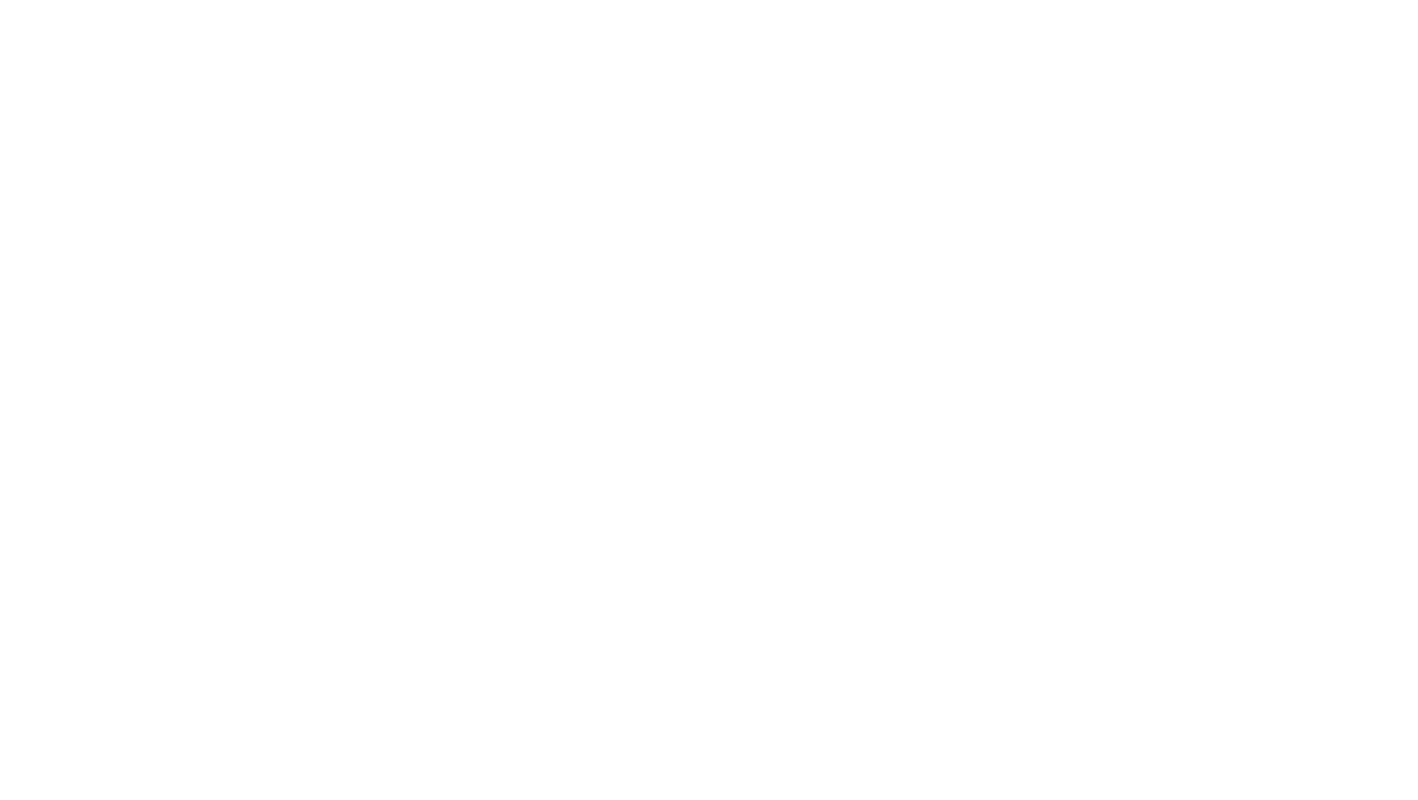
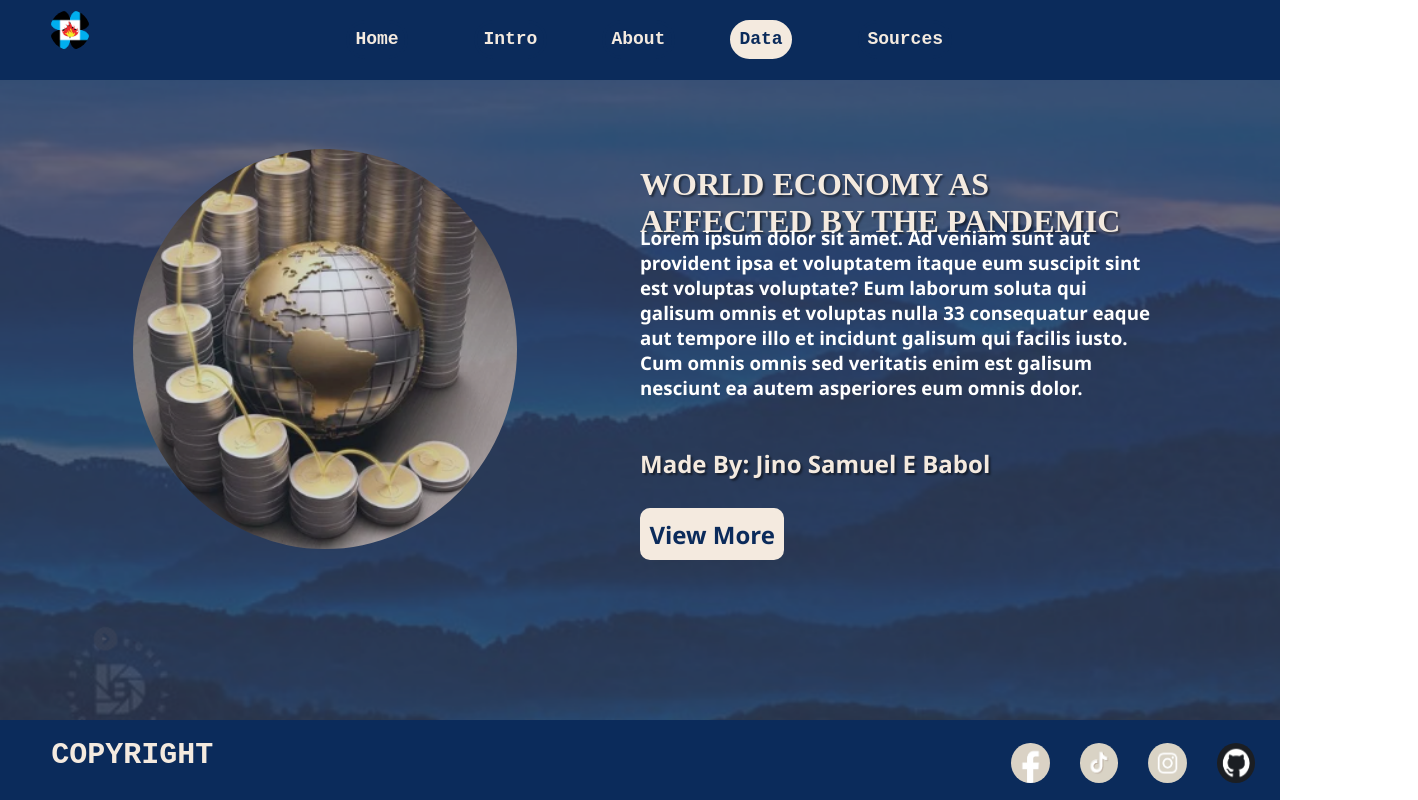
Before and after one commit to o-jino/Q1_GFA3_Li_JSBabol, a plain HTML site: page Data.html in a window 1280 px wide. Shown: the whole page, 1418 px wide, since content can reach past the window. Drawn offline with Linux system fonts and the light colour scheme.

Commit message:
Add files via upload

```diff
--- a/About.html
+++ b/About.html
@@ -0,0 +1,64 @@
+<!DOCTYPE html>
+<html lang="en">
+<head>
+    <meta charset="UTF-8">
+    <meta name="viewport" content="width=device-width, initial-scale=1.0">
+    <title>Menubar</title>
+</head>
+<body>
+    <div id="navbar" >
+        <div>
+            <div class="Pages">
+                <img id="logo" src="images/pisay-icon.png" >
+
+                <a id="Hometext" href="Home.html">   Home  </a>
+                <a id="Introtext" href="Intro.html">  Intro  </a>
+                <a id="Aboutpagetext" href="About.html">  About  </a>
+                <a id="Datatext" href="Data.html">   Data  </a>
+                <a id="Sourcestext" href="Sources.html"> Sources </a>
+
+            </div>
+        </div>
+    </div>
+
+    <div class = "banner">
+
+        <div class="Homecontent" >
+            <img id="Home-image" src="images/Home-Image.png" >
+            <h1>
+                WORLD ECONOMY AS
+                <br>
+                AFFECTED BY THE PANDEMIC
+            </h1>
+            <h3>
+                Lorem ipsum dolor sit amet. Ad veniam sunt aut provident ipsa et voluptatem itaque eum suscipit sint est voluptas voluptate? Eum laborum soluta qui galisum omnis et
+                voluptas nulla 33 consequatur eaque aut tempore illo et incidunt galisum qui facilis iusto. Cum omnis omnis sed veritatis enim est galisum nesciunt ea autem asperiores
+                eum omnis dolor.
+            <h2>
+                Made By: Jino Samuel E Babol
+            </h2>
+
+         <a href="Intro.html"> View More </a>
+        </div>
+    </div>
+
+    <div class="footer">
+       <br>
+        <div class="links">
+            <div id="link"><a href="https://github.com/o-jino/Q1_AA2_Li_JSBabol"><img src="images/Githib-Icon.png"></a></div>
+            <div id="link"><a href="https://www.instagram.com/jinoooo__b/"><img src="images/Instagram-Icon.png"></a></div>
+            <div id="link"><a href="https://www.tiktok.com/@jin_kento?lang=en"><img src="images/Tiktok-Icon.png"></a></div>
+            <div id="link"><a href="https://www.facebook.com/jino.babol.39"><img src="images/Facebook-Icon.png"></a></div>
+
+
+        </div>
+
+        <h3> COPYRIGHT</h3>
+    </div>
+
+</div>
+
+<link rel="stylesheet" href="Index.css">
+
+</body>
+</html>
--- a/Data.html
+++ b/Data.html
@@ -0,0 +1,64 @@
+<!DOCTYPE html>
+<html lang="en">
+<head>
+    <meta charset="UTF-8">
+    <meta name="viewport" content="width=device-width, initial-scale=1.0">
+    <title>Menubar</title>
+</head>
+<body>
+    <div id="navbar" >
+        <div>
+            <div class="Pages">
+                <img id="logo" src="images/pisay-icon.png" >
+
+                <a id="Hometext" href="Home.html">   Home  </a>
+                <a id="Introtext" href="Intro.html">  Intro  </a>
+                <a id="Abouttext" href="About.html">  About  </a>
+                <a id="Datapagetext" href="Data.html">   Data  </a>
+                <a id="Sourcestext" href="Sources.html"> Sources </a>
+
+            </div>
+        </div>
+    </div>
+
+    <div class = "banner">
+
+        <div class="Homecontent" >
+            <img id="Home-image" src="images/Home-Image.png" >
+            <h1>
+                WORLD ECONOMY AS
+                <br>
+                AFFECTED BY THE PANDEMIC
+            </h1>
+            <h3>
+                Lorem ipsum dolor sit amet. Ad veniam sunt aut provident ipsa et voluptatem itaque eum suscipit sint est voluptas voluptate? Eum laborum soluta qui galisum omnis et
+                voluptas nulla 33 consequatur eaque aut tempore illo et incidunt galisum qui facilis iusto. Cum omnis omnis sed veritatis enim est galisum nesciunt ea autem asperiores
+                eum omnis dolor.
+            <h2>
+                Made By: Jino Samuel E Babol
+            </h2>
+
+         <a href="Intro.html"> View More </a>
+        </div>
+    </div>
+
+    <div class="footer">
+       <br>
+        <div class="links">
+            <div id="link"><a href="https://github.com/o-jino/Q1_AA2_Li_JSBabol"><img src="images/Githib-Icon.png"></a></div>
+            <div id="link"><a href="https://www.instagram.com/jinoooo__b/"><img src="images/Instagram-Icon.png"></a></div>
+            <div id="link"><a href="https://www.tiktok.com/@jin_kento?lang=en"><img src="images/Tiktok-Icon.png"></a></div>
+            <div id="link"><a href="https://www.facebook.com/jino.babol.39"><img src="images/Facebook-Icon.png"></a></div>
+
+
+        </div>
+
+        <h3> COPYRIGHT</h3>
+    </div>
+
+</div>
+
+<link rel="stylesheet" href="Index.css">
+
+</body>
+</html>
--- a/Index.css
+++ b/Index.css
@@ -378,20 +378,28 @@
     position: absolute;
     bottom: 60%;
 }
-
+#intromain{
+    margin-left:  40%;
+    color:  #F4EADF;
+    position:absolute;
+    bottom: 80%;
+    left: 0px;
+    right: 0px;
+    margin-top: 10%;
+    font-size:xx-large;
+    font-size: xx-large;
+}
 
 
 #PB{
     margin-left:  10%;
     color:  #F4EADF;
-    text-shadow: 2px 2px 2px rgba(5,5,5,0.5);
-
     position:absolute;
     bottom: 70%;
     left: 0px;
     right: 0px;
     margin-top: 20%;
-    font-size:xx-large;
+    font-size:x-large;
 }
 #PBtext{
     font-family:'Segoe UI', Tahoma, Geneva, Verdana, sans-serif;
@@ -405,14 +413,12 @@
 #PI{
     margin-left:  10%;
     color:  #F4EADF;
-    text-shadow: 2px 2px 2px rgba(5,5,5,0.5);
-
     position:absolute;
     bottom: 40%;
     left: 0px;
     right: 0px;
     margin-top: 20%;
-    font-size:xx-large;
+    font-size:x-large;
 }
 #PItext{
     font-family:'Segoe UI', Tahoma, Geneva, Verdana, sans-serif;
```
Also changed, not shown: Intro.html (+3 -0 lines), Sources.html (+64 -0 lines).
